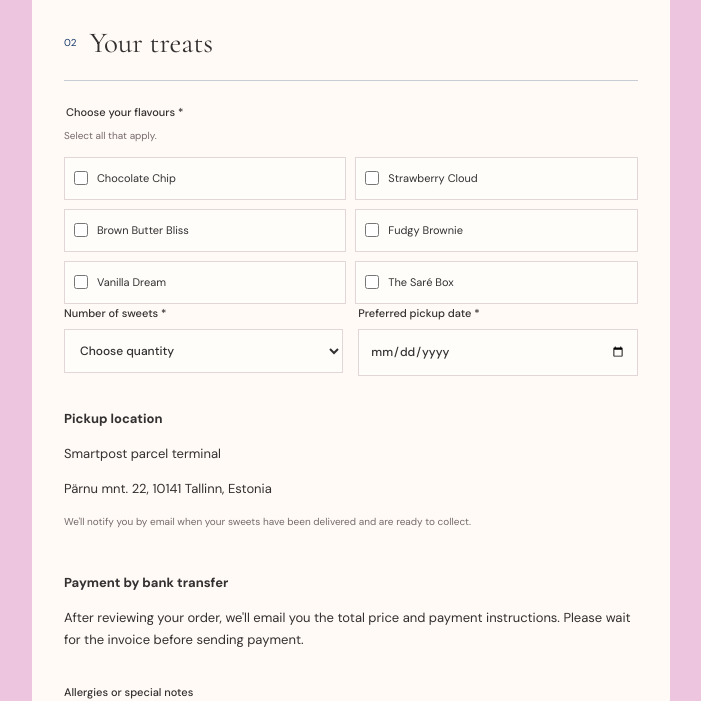
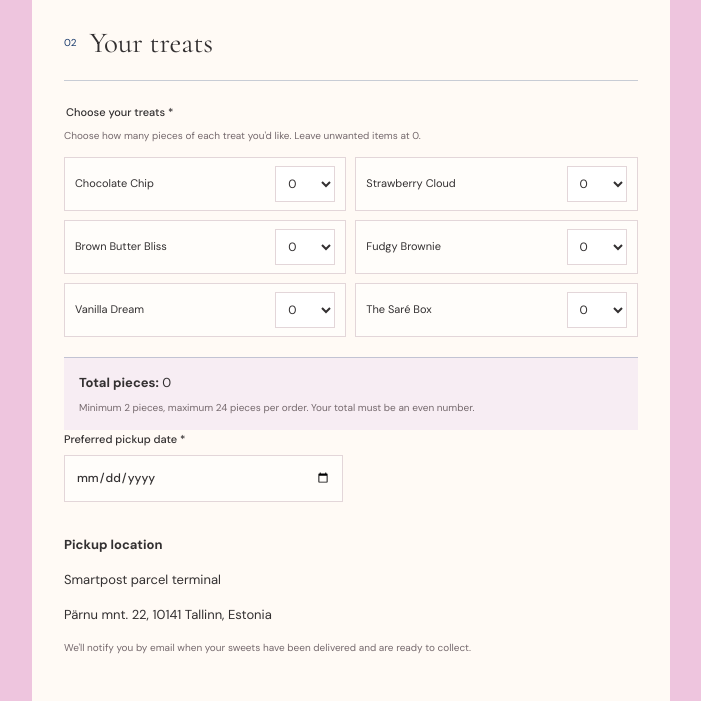
Before and after one commit to AlissaPuumets/sare-bakery, a Next.js app: page / in a window 1280 px wide. Shown: the part 2039-2740 px from the top of the page, without its empty margins (508-1209 px from the left). Built offline with nearby package versions, Linux system fonts and the light colour scheme.

Commit message:
Updated sweets choosing

```diff
--- a/app/globals.css
+++ b/app/globals.css
@@ -1,3 +1,4 @@
+
 @import url('https://fonts.googleapis.com/css2?family=Cormorant+Garamond:wght@400;500;600&family=DM+Sans:wght@400;500;600;700&display=swap');
 
 :root {
@@ -49,6 +50,8 @@ button {
   color: white;
 }
 
+/* Navigation */
+
 .navbar {
   min-height: 75px;
   padding: 14px 7%;
@@ -91,6 +94,8 @@ button {
   color: var(--blue);
 }
 
+/* Hero */
+
 .hero {
   min-height: 540px;
   padding: 90px 20px 60px;
@@ -108,7 +113,8 @@ button {
 
 .hero-wordmark {
   display: flex;
-  align-items: flex-start;
+  align-items: center;
+  justify-content: center;
   color: var(--blue);
   font-family: var(--serif);
   font-size: clamp(90px, 15vw, 155px);
@@ -156,6 +162,8 @@ button {
   opacity: .7;
 }
 
+/* Menu */
+
 .menu-section {
   padding: 85px 0 75px;
   background: var(--cream);
@@ -176,7 +184,7 @@ button {
   line-height: 1.1;
 }
 
-.section-title>p:last-child {
+.section-title > p:last-child {
   color: #75696d;
 }
 
@@ -207,7 +215,7 @@ button {
   color: var(--blue);
 }
 
-.product-art>span {
+.product-art > span {
   font-family: var(--serif);
   font-size: 75px;
 }
@@ -252,7 +260,7 @@ button {
   line-height: 1.2;
 }
 
-.product-heading>span {
+.product-heading > span {
   flex-shrink: 0;
   color: var(--blue);
   font-size: 11px;
@@ -285,13 +293,11 @@ button {
   text-align: center;
 }
 
+/* Order section */
+
 .small-note {
   color: #75696d;
   font-size: 10px;
-}
-
-.menu-section>.small-note {
-  text-align: center;
 }
 
 .order-section {
@@ -310,7 +316,7 @@ button {
   max-width: 330px;
 }
 
-.order-intro>p:not(.eyebrow) {
+.order-intro > p:not(.eyebrow) {
   max-width: 300px;
   color: #57454f;
   font-size: 13px;
@@ -330,8 +336,11 @@ button {
   vertical-align: top;
 }
 
+/* Form */
+
 .order-form,
 .success {
+  min-width: 0;
   padding: 32px;
   background: var(--cream);
 }
@@ -349,7 +358,7 @@ button {
   margin-top: 35px;
 }
 
-.form-title>span {
+.form-title > span {
   color: var(--blue);
   font-size: 10px;
 }
@@ -405,7 +414,10 @@ button {
   resize: vertical;
 }
 
+/* Individual product quantities */
+
 .flavours {
+  min-width: 0;
   margin: 0;
   padding: 0;
   border: 0;
@@ -416,7 +428,7 @@ button {
   font-weight: 500;
 }
 
-.flavours>.small-note {
+.flavours > .small-note {
   margin: 5px 0 13px;
 }
 
@@ -429,26 +441,64 @@ button {
 .flavour {
   display: flex;
   align-items: center;
-  gap: 9px;
-  min-height: 43px;
-  padding: 9px;
+  justify-content: space-between;
+  gap: 12px;
+  min-width: 0;
+  min-height: 48px;
+  padding: 8px 10px;
   border: 1px solid #e3d6d9;
   background: #fffdfa;
   cursor: pointer;
   font-size: 11px;
+  transition: border-color .2s, background .2s;
 }
 
-.flavour:has(input:checked) {
+.flavour:focus-within {
   border-color: var(--blue);
   background: #f5edf3;
 }
 
-.flavour input {
-  width: 14px;
-  height: 14px;
-  margin: 0;
-  accent-color: var(--blue);
+.flavour > span {
+  flex: 1;
+  min-width: 0;
+  line-height: 1.4;
 }
+
+.flavour select {
+  flex-shrink: 0;
+  width: 60px;
+  min-width: 60px;
+  min-height: 36px;
+  padding: 6px 8px;
+  border: 1px solid #e3d6d9;
+  border-radius: 0;
+  outline: none;
+  background: #fff;
+  color: var(--ink);
+  font-size: 12px;
+  cursor: pointer;
+}
+
+.flavour select:focus {
+  border-color: var(--blue);
+}
+
+.order-total {
+  margin-top: 20px;
+  padding: 14px 15px;
+  border-top: 1px solid var(--line);
+  background: #f7edf3;
+}
+
+.order-total p {
+  margin: 0 0 5px;
+}
+
+.order-total p:last-child {
+  margin-bottom: 0;
+}
+
+/* Submit button */
 
 .submit-button {
   display: flex;
@@ -456,6 +506,7 @@ button {
   align-items: center;
   width: 100%;
   min-height: 50px;
+  margin-top: 10px;
   padding: 14px 17px;
   border: 1px solid var(--blue);
   background: var(--blue);
@@ -463,11 +514,17 @@ button {
   font-size: 9px;
   font-weight: 600;
   letter-spacing: 1.3px;
+  transition: .2s;
 }
 
-.submit-button:hover {
+.submit-button:hover:not(:disabled) {
   background: transparent;
   color: var(--blue);
+}
+
+.submit-button:disabled {
+  cursor: wait;
+  opacity: .7;
 }
 
 .form-disclaimer {
@@ -477,6 +534,8 @@ button {
   line-height: 1.8;
   text-align: center;
 }
+
+/* Success message */
 
 .success {
   text-align: center;
@@ -505,6 +564,8 @@ button {
   margin-top: 10px;
 }
 
+/* Footer */
+
 footer {
   padding: 60px 7% 20px;
   background: var(--blue);
@@ -517,7 +578,7 @@ footer {
   font-size: 54px;
 }
 
-footer>p {
+footer > p {
   font-family: var(--serif);
   font-size: 19px;
   font-style: italic;
@@ -540,6 +601,37 @@ footer>p {
   font-size: 8px;
 }
 
+/* Header and footer logo images */
+
+.brand {
+  margin-left: 0;
+  padding-left: 0;
+}
+
+.brand img {
+  display: block;
+  width: 80px;
+  height: 100px;
+  object-fit: contain;
+}
+
+.hero-wordmark img {
+  display: block;
+  width: min(450px, 85vw);
+  height: 240px;
+  margin: 0 auto;
+  object-fit: contain;
+}
+
+.footer-brand img {
+  display: block;
+  width: 120px;
+  height: auto;
+  object-fit: contain;
+}
+
+/* Tablet */
+
 @media (max-width: 800px) {
   .order-section {
     grid-template-columns: 1fr;
@@ -556,6 +648,8 @@ footer>p {
   }
 }
 
+/* Mobile */
+
 @media (max-width: 520px) {
   .navbar {
     padding: 14px 5%;
@@ -570,12 +664,18 @@ footer>p {
     letter-spacing: .5px;
   }
 
+  .brand img {
+    width: 70px;
+    height: 70px;
+  }
+
   .hero {
     min-height: 430px;
   }
 
-  .hero-wordmark {
-    font-size: 100px;
+  .hero-wordmark img {
+    width: 85vw;
+    height: 140px;
   }
 
   .tagline {
@@ -613,47 +713,8 @@ footer>p {
   .fields .wide {
     grid-column: auto;
   }
-}
 
-/* Header logo */
-.brand {
-  margin-left: 0;
-  padding-left: 0;
-}
-
-/* Header logo */
-.brand img {
-  display: block;
-  width: 80px;
-  height: 100px;
-  object-fit: contain;
-}
-
-/* Large hero logo */
-.hero-wordmark img {
-  display: block;
-  width: min(450px, 1000vw);
-  height: 240px;
-  object-fit: contain;
-  margin: 0 auto;
-}
-
-/* Smaller screens */
-@media (max-width: 600px) {
-  .brand img {
-    width: 100px;
-    height: 70px;
-  }
-
-  .hero-wordmark img {
-    width: 85vw;
-    height: 140px;
+  .flavour {
+    min-height: 48px;
   }
 }
-
-.footer-brand img {
-  display: block;
-  width: 120px;
-  height: auto;
-  object-fit: contain;
-}
--- a/app/page.tsx
+++ b/app/page.tsx
@@ -6,32 +6,71 @@ import { useForm, ValidationError } from "@formspree/react";
 import "./globals.css";
 
 const products = [
-  { name: "Chocolate Chip", type: "COOKIE", price: "€3.00", description: "Golden edges, soft centre, dark chocolate.", symbol: "✳" },
-  { name: "Strawberry Cloud", type: "COOKIE", price: "€3.50", description: "White chocolate with a strawberry twist.", symbol: "♡" },
-  { name: "Brown Butter Bliss", type: "COOKIE", price: "€3.50", description: "Brown butter and a touch of sea salt.", symbol: "✳" },
-  { name: "Fudgy Brownie", type: "BROWNIE", price: "€3.00", description: "Rich, chocolatey, and perfectly fudgy.", symbol: "♡" },
-  { name: "Vanilla Dream", type: "COOKIE", price: "€3.00", description: "A buttery vanilla cookie with white chocolate.", symbol: "✳" },
-  { name: "The Saré Box", type: "GIFT BOX", price: "€18.00", description: "A little box filled with our favourites.", symbol: "♡" },
+  {
+    name: "Chocolate Chip",
+    type: "COOKIE",
+    price: "€3.00",
+    description: "Golden edges, soft centre, dark chocolate.",
+    symbol: "✳",
+  },
+  {
+    name: "Strawberry Cloud",
+    type: "COOKIE",
+    price: "€3.50",
+    description: "White chocolate with a strawberry twist.",
+    symbol: "♡",
+  },
+  {
+    name: "Brown Butter Bliss",
+    type: "COOKIE",
+    price: "€3.50",
+    description: "Brown butter and a touch of sea salt.",
+    symbol: "✳",
+  },
+  {
+    name: "Fudgy Brownie",
+    type: "BROWNIE",
+    price: "€3.00",
+    description: "Rich, chocolatey, and perfectly fudgy.",
+    symbol: "♡",
+  },
+  {
+    name: "Vanilla Dream",
+    type: "COOKIE",
+    price: "€3.00",
+    description: "A buttery vanilla cookie with white chocolate.",
+    symbol: "✳",
+  },
+  {
+    name: "The Saré Box",
+    type: "GIFT BOX",
+    price: "€18.00",
+    description: "A little box filled with our favourites.",
+    symbol: "♡",
+  },
 ];
 
-const flavours = products.map((product) => product.name);
+export default function Home() {
+  const [quantities, setQuantities] = useState<Record<string, number>>(
+    Object.fromEntries(products.map((product) => [product.name, 0]))
+  );
 
-export default function Home() {
-  const [selected, setSelected] = useState<string[]>([]);
-
+  const [minPickupDate, setMinPickupDate] = useState("");
 
   const [state, handleSubmit, reset] = useForm("mjyyyzzd");
 
-  function toggleFlavour(name: string) {
-    setSelected((previous) =>
-      previous.includes(name)
-        ? previous.filter((item) => item !== name)
-        : [...previous, name]
-    );
-  }
+  const totalQuantity = Object.values(quantities).reduce(
+    (total, quantity) => total + quantity,
+    0
+  );
 
-
-  const [minPickupDate, setMinPickupDate] = useState("");
+  const orderDetails = products
+    .filter((product) => quantities[product.name] > 0)
+    .map(
+      (product) =>
+        `${product.name}: ${quantities[product.name]} piece(s)`
+    )
+    .join("\n");
 
   useEffect(() => {
     const date = new Date();
@@ -44,6 +83,12 @@ export default function Home() {
     setMinPickupDate(localDate);
   }, []);
 
+  function updateQuantity(name: string, quantity: number) {
+    setQuantities((previous) => ({
+      ...previous,
+      [name]: quantity,
+    }));
+  }
 
   return (
     <main>
@@ -51,6 +96,7 @@ export default function Home() {
         <a className="brand" href="#home" aria-label="Saré home">
           <img src="/sare-logo.png" alt="Saré bakery logo" />
         </a>
+
         <nav>
           <a href="#menu">THE MENU</a>
           <a href="#order">YOUR ORDER</a>
@@ -59,12 +105,22 @@ export default function Home() {
 
       <section className="hero" id="home">
         <p className="eyebrow">A SMALL BAKERY WITH A BIG HEART</p>
+
         <div className="hero-wordmark">
           <img src="/sare-logo.png" alt="Saré bakery" />
         </div>
-        <p className="tagline">Little treats, made to make your day.</p>
-        <a className="outline-button" href="#menu">DISCOVER THE MENU ↓</a>
-        <p className="hero-bottom">HANDMADE · FRESHLY BAKED · MADE WITH LOVE</p>
+
+        <p className="tagline">
+          Little treats, made to make your day.
+        </p>
+
+        <a className="outline-button" href="#menu">
+          DISCOVER THE MENU ↓
+        </a>
+
+        <p className="hero-bottom">
+          HANDMADE · FRESHLY BAKED · MADE WITH LOVE
+        </p>
       </section>
 
       <section className="menu-section" id="menu">
@@ -81,26 +137,40 @@ export default function Home() {
                 <span>{product.symbol}</span>
                 <small>SARÉ PATISSERIE</small>
               </div>
+
               <p className="product-type">{product.type}</p>
+
               <div className="product-heading">
                 <h2>{product.name}</h2>
                 <span>{product.price}</span>
               </div>
-              <p className="product-description">{product.description}</p>
+
+              <p className="product-description">
+                {product.description}
+              </p>
+
               <button
+                type="button"
                 className="add-button"
                 onClick={() => {
-                  toggleFlavour(product.name);
+                  updateQuantity(
+                    product.name,
+                    quantities[product.name] > 0 ? 0 : 2
+                  );
+
                   document.getElementById("order")?.scrollIntoView({
                     behavior: "smooth",
                   });
                 }}
               >
-                {selected.includes(product.name) ? "SELECTED ✓" : "ADD TO ORDER +"}
+                {quantities[product.name] > 0
+                  ? `${quantities[product.name]} IN ORDER ✓`
+                  : "ADD TO ORDER +"}
               </button>
             </article>
           ))}
         </div>
+
         <p className="scroll-hint">SCROLL TO EXPLORE →</p>
       </section>
 
@@ -108,14 +178,20 @@ export default function Home() {
         <div className="order-intro">
           <p className="eyebrow">MADE JUST FOR YOU</p>
           <h1>A little sweetness, your way.</h1>
-          <p>Tell us what you're craving. Send an order request and we'll confirm the details with you.</p>
+          <p>
+            Tell us what you're craving. Send an order request and
+            we'll confirm the details with you.
+          </p>
         </div>
 
         {state.succeeded ? (
           <div className="success">
             <div className="success-icon"></div>
-            <h2>Thank you, lovely!</h2>
+
+            <h2>Thank you!</h2>
+
             <p>Your order request has been sent to Saré.</p>
+
             <p className="notice">
               We'll review your request and contact you by email.
               Your order is not confirmed until you hear from us.
@@ -124,7 +200,14 @@ export default function Home() {
             <button
               className="outline-button"
               type="button"
-              onClick={() => reset()}
+              onClick={() => {
+                reset();
+                setQuantities(
+                  Object.fromEntries(
+                    products.map((product) => [product.name, 0])
+                  )
+                );
+              }}
             >
               BACK TO THE FORM
             </button>
@@ -133,9 +216,17 @@ export default function Home() {
           <form
             className="order-form"
             onSubmit={(event) => {
-              if (selected.length === 0) {
+              if (
+                totalQuantity < 2 ||
+                totalQuantity > 24 ||
+                totalQuantity % 2 !== 0
+              ) {
                 event.preventDefault();
-                alert("Please choose at least one bakery item.");
+
+                alert(
+                  "Please choose between 2 and 24 pieces in total, with an even total quantity."
+                );
+
                 return;
               }
 
@@ -144,8 +235,14 @@ export default function Home() {
           >
             <input
               type="hidden"
-              name="flavours"
-              value={selected.join(", ")}
+              name="orderDetails"
+              value={orderDetails}
+            />
+
+            <input
+              type="hidden"
+              name="totalQuantity"
+              value={totalQuantity}
             />
 
             <input
@@ -153,17 +250,32 @@ export default function Home() {
               name="_subject"
               value="New Saré order request"
             />
-            <div className="form-title"><span>01</span><h2>Your details</h2></div>
+
+            <div className="form-title">
+              <span>01</span>
+              <h2>Your details</h2>
+            </div>
 
             <div className="fields">
               <label>
                 Full name *
-                <input name="name" placeholder="Your name" required />
+                <input
+                  name="name"
+                  placeholder="Your name"
+                  required
+                />
               </label>
+
               <label>
                 Phone number *
-                <input name="phone" type="tel" placeholder="+372 ..." required />
+                <input
+                  name="phone"
+                  type="tel"
+                  placeholder="+372 ..."
+                  required
+                />
               </label>
+
               <label className="wide">
                 Email address *
                 <input
@@ -175,37 +287,60 @@ export default function Home() {
               </label>
             </div>
 
-            <div className="form-title"><span>02</span><h2>Your treats</h2></div>
+            <div className="form-title">
+              <span>02</span>
+              <h2>Your treats</h2>
+            </div>
+
             <fieldset className="flavours">
-              <legend>Choose your flavours *</legend>
-              <p className="small-note">Select all that apply.</p>
+              <legend>Choose your treats *</legend>
+
+              <p className="small-note">
+                Choose how many pieces of each treat you'd like.
+                Leave unwanted items at 0.
+              </p>
+
               <div className="flavour-grid">
-                {flavours.map((flavour) => (
-                  <label className="flavour" key={flavour}>
-                    <input
-                      type="checkbox"
-                      checked={selected.includes(flavour)}
-                      onChange={() => toggleFlavour(flavour)}
-                    />
-                    <span>{flavour}</span>
+                {products.map((product) => (
+                  <label className="flavour" key={product.name}>
+                    <span>{product.name}</span>
+
+                    <select
+                      aria-label={`Quantity of ${product.name}`}
+                      value={quantities[product.name]}
+                      onChange={(event) =>
+                        updateQuantity(
+                          product.name,
+                          Number(event.target.value)
+                        )
+                      }
+                    >
+                      {Array.from(
+                        { length: 25 },
+                        (_, index) => index
+                      ).map((count) => (
+                        <option key={count} value={count}>
+                          {count}
+                        </option>
+                      ))}
+                    </select>
                   </label>
                 ))}
+              </div>
+
+              <div className="order-total">
+                <p>
+                  <strong>Total pieces:</strong> {totalQuantity}
+                </p>
+
+                <p className="small-note">
+                  Minimum 2 pieces, maximum 24 pieces per order.
+                  Your total must be an even number.
+                </p>
               </div>
             </fieldset>
 
             <div className="fields">
-              <label>
-                Number of sweets *
-                <select name="quantity" defaultValue="" required>
-                  <option value="" disabled>Choose quantity</option>
-                  {Array.from({ length: 12 }, (_, i) => (i + 1) * 2).map((count) => (
-                    <option key={count} value={count}>
-                      {count} pieces
-                    </option>
-                  ))}
-                </select>
-              </label>
-
               <label>
                 Preferred pickup date *
                 <input
@@ -217,30 +352,43 @@ export default function Home() {
               </label>
 
               <div className="wide pickup-info">
-                <p><strong>Pickup location</strong></p>
+                <p>
+                  <strong>Pickup location</strong>
+                </p>
+
                 <p>Smartpost parcel terminal</p>
                 <p>Pärnu mnt. 22, 10141 Tallinn, Estonia</p>
+
                 <p className="small-note">
-                  We'll notify you by email when your sweets have been delivered
-                  and are ready to collect.
+                  We'll notify you by email when your sweets have
+                  been delivered and are ready to collect.
                 </p>
               </div>
 
               <div className="wide payment-info">
-                <p><strong>Payment by bank transfer</strong></p>
                 <p>
-                  After reviewing your order, we'll email you the total price
-                  and payment instructions. Please wait for the invoice before
-                  sending payment.
+                  <strong>Payment by bank transfer</strong>
+                </p>
+
+                <p>
+                  After reviewing your order, we'll email you the
+                  total price and payment instructions. Please wait
+                  for the invoice before sending payment.
                 </p>
               </div>
+
               <label className="wide">
                 Allergies or special notes
-                <textarea name="notes" rows={4} placeholder="Anything we should know?" />
+                <textarea
+                  name="notes"
+                  rows={4}
+                  placeholder="Anything we should know?"
+                />
               </label>
             </div>
 
             <p className="small-note">* Required fields</p>
+
             <ValidationError errors={state.errors} />
 
             <button
@@ -248,22 +396,33 @@ export default function Home() {
               type="submit"
               disabled={state.submitting}
             >
-              {state.submitting ? "SENDING..." : "SEND ORDER REQUEST"}
+              {state.submitting
+                ? "SENDING..."
+                : "SEND ORDER REQUEST"}
+
               {!state.submitting && <span> ↗</span>}
             </button>
+
             <p className="form-disclaimer">
-              Your order is not confirmed until you receive a confirmation from Saré.
-              Sending this form does not confirm your order.
+              Your order is not confirmed until you receive a
+              confirmation from Saré. Sending this form does not
+              confirm your order.
             </p>
           </form>
         )}
       </section>
 
       <footer>
-        <a className="footer-brand" href="#home" aria-label="Saré home">
+        <a
+          className="footer-brand"
+          href="#home"
+          aria-label="Saré home"
+        >
           <img src="/tekst.png" alt="Saré" />
         </a>
+
         <p>Some things are worth the wait.</p>
+
         <a
           className="instagram"
           href="https://www.instagram.com/sarehomebakery/?utm_source=ig_web_button_share_sheet"
@@ -272,6 +431,7 @@ export default function Home() {
         >
           FIND US ON INSTAGRAM ↗
         </a>
+
         <div className="footer-bottom">
           <span>© SARÉ</span>
           <a href="#home">BACK TO TOP ↑</a>
```
